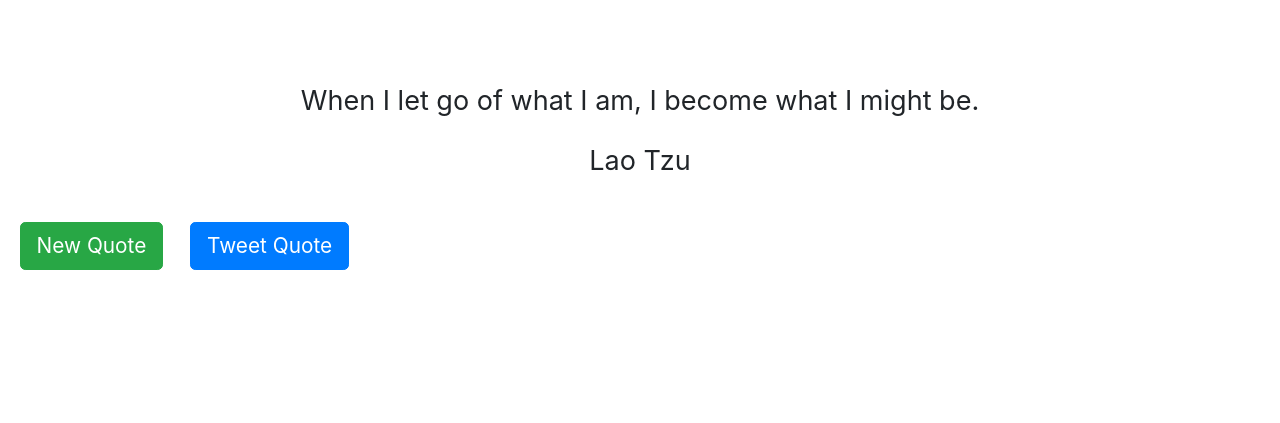
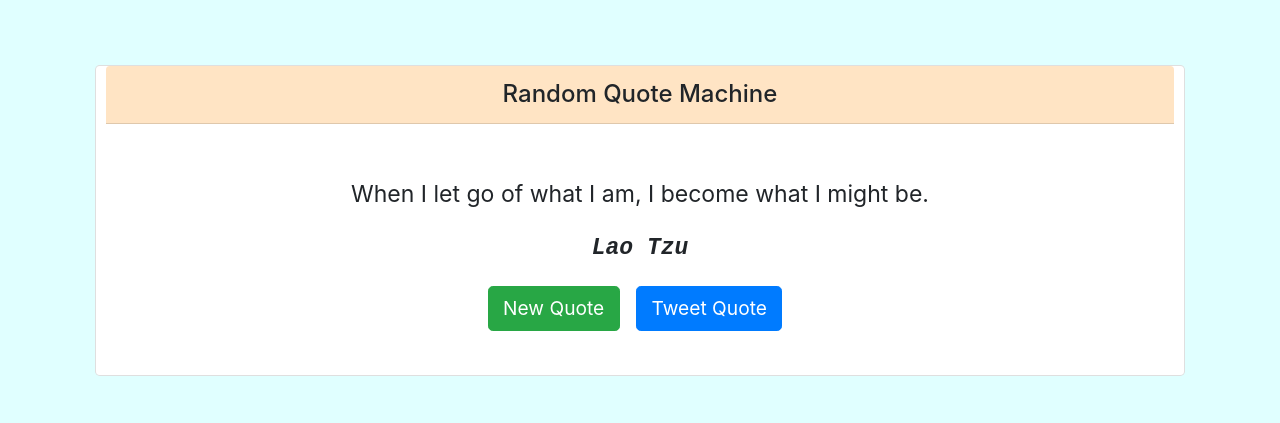
Before and after one commit to mkyd-kill/sturdy-succotash, a plain HTML site: page index.html in a window 1280 px wide. Drawn offline with nearby package versions, Linux system fonts and the light colour scheme.

Commit message:
Updated style.css

```diff
--- a/index.html
+++ b/index.html
@@ -8,15 +8,22 @@
     <script src="load.js"></script>
     <script src="quotes.js"></script>
 
-    <title>Quote Generator🤘🔥</title>
+    <title>Quote Generator🔥</title>
 </head>
 <body>
-    <wrapper id="quote-box">
-        <div id="text"></div>
-        <div id="author"></div>
-        <button id="new-quote" onclick="generateQuote()" class="btn btn-success">New Quote</button>
-        <a id="tweet-quote" class="btn btn-primary" href="#" target="_blank" rel="noopener noreferrer">Tweet Quote</a>
-    </wrapper>
+    <div class="container">
+        <wrapper id="quote-box">
+            <div class="card">
+                <h5 class="card-header">Random Quote Machine</h5>
+                <div class="card-body">
+                  <p class="card-text"><div id="text"></div><p>
+                    <div id="author"></div>
+                    <button id="new-quote" onclick="generateQuote()" class="btn btn-success">New Quote</button>
+                    <a id="tweet-quote" class="btn btn-primary" href="#" target="_blank" rel="noopener noreferrer">Tweet Quote</a>
+                </div>
+              </div>
+        </wrapper>
+    </div>
 
     <!-- js, jquery and poppers -->
     <script src="https://code.jquery.com/jquery-3.5.1.slim.min.js" integrity="sha384-DfXdz2htPH0lsSSs5nCTpuj/zy4C+OGpamoFVy38MVBnE+IbbVYUew+OrCXaRkfj" crossorigin="anonymous"></script>
--- a/load.js
+++ b/load.js
@@ -19,7 +19,7 @@ function generateQuote(){
     let authorInApiFormat = randomQuoteData.author.replace(/ /g, "%20");
     twitterLink += " - " + authorInApiFormat;
 
-    document.getElementById("tweet-quote").href = twitterLink;
+    document.getElementById("tweet-quote").href = twitterLink; // getting the href in js from html
     document.getElementById("text").innerText = randomQuoteData.quote;
     document.getElementById("author").innerText = randomQuoteData.author;
 }
--- a/style.css
+++ b/style.css
@@ -1,5 +1,25 @@
 * {
-    font-size: 1.3rem;
-    margin: 20px;
+    font-size: 1.2rem;
+    margin: 10px;
     text-align: center;
 }
+
+body {
+    top: 0;
+    left: 0;
+    height: 100%;
+    width: 100%;
+    z-index: -1;
+    display: flex;
+    background-color: lightcyan;
+}
+
+#author {
+    font-style: italic;
+    font-family: 'Courier New', Courier, monospace;
+    font-weight: bold;
+}
+
+.card-header {
+    background-color: bisque;
+}
```
